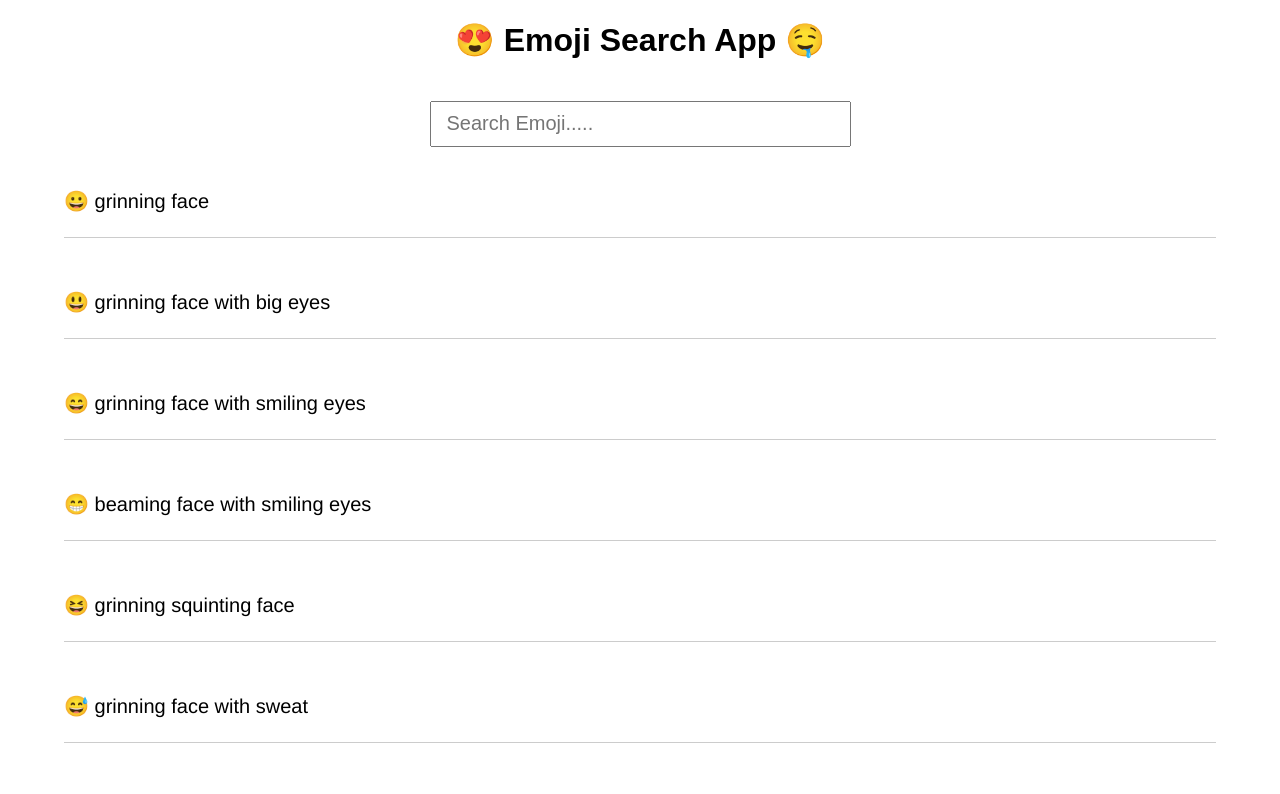
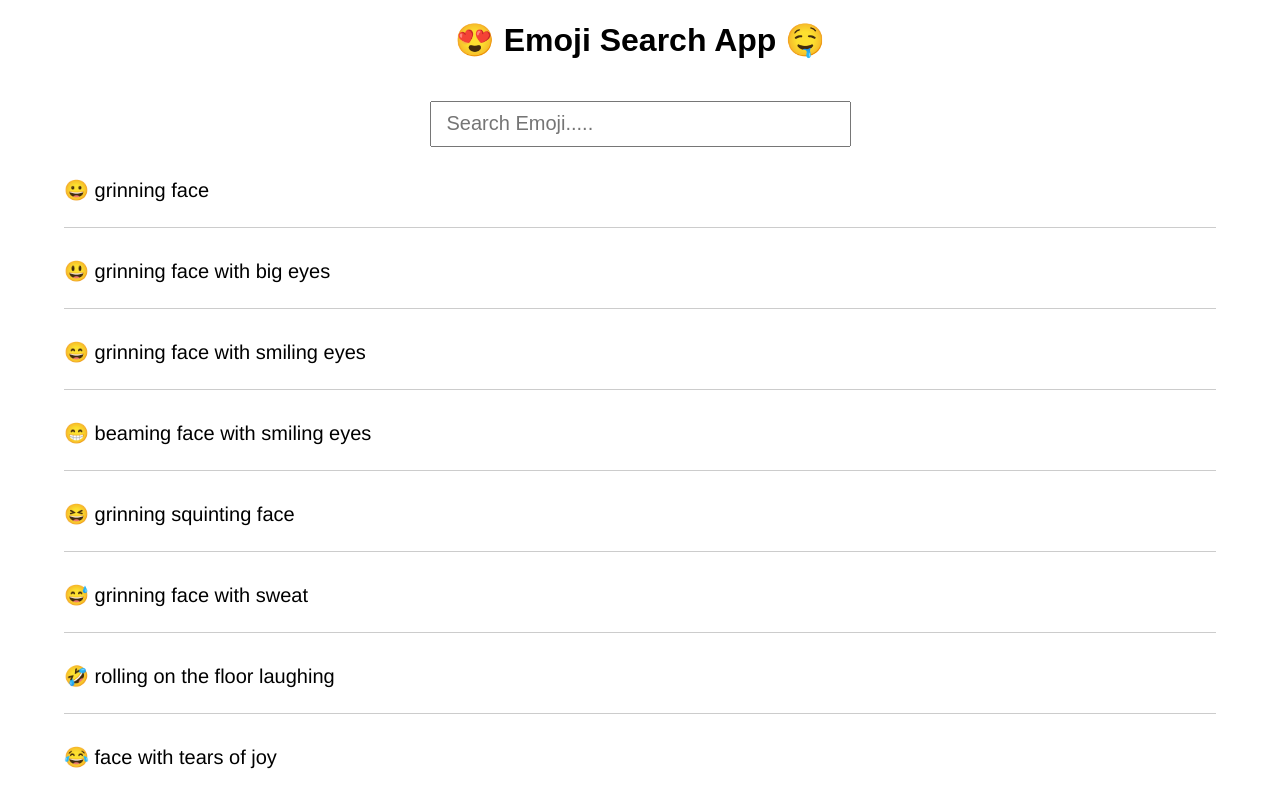
Before and after one commit to PayalSasmal10/emoji-search, a React (Create React App) app: page / in a window 1280 px wide. Shown: the top 794 px of the page. Built offline with nearby package versions, Linux system fonts and the light colour scheme.

Commit message:
copy to clipboard copied part worked

```diff
--- a/src/App.css
+++ b/src/App.css
@@ -17,7 +17,7 @@
 
 .emojiRow {
   border-bottom: 1px solid #ccc;
-  margin: 30px;
+  margin: 20px;
   height: 5vh;
   width: 90vw;
   position: relative;
@@ -27,7 +27,7 @@
 
 .emojiRow .description {
   position: relative;
-  top: -8px;
+  top: -9px;
   font-size: 20px;
 }
 
@@ -36,9 +36,9 @@
   position: relative;
   top: -20px;
   right: 8px;
-  color: #ccc;
+  color: #a59fa5;
   display: none;
-  border: 0.001px solid;
+  border: 1px;
 }
 
 .emojiRow:hover .info{
--- a/src/App.js
+++ b/src/App.js
@@ -18,7 +18,7 @@ function App() {
     console.log("I am working");
     setTimeout(() => {
       setIsCopied(false);
-    }, 1000);
+    }, 2000);
   };
 
   return (
@@ -42,18 +42,18 @@ function App() {
         }
       }).map((val, key) => {
         return (
-          <React.Fragment>
+          <CopyToClipboard text={val.emoji} onCopy={copyTextHandler}>
             <div className="emojiRow">
               <span className="description">
                 {val.emoji} {val.description}
               </span>
-              <CopyToClipboard text={val.emoji} onCopy={copyTextHandler}>
+
                 <span className='info'>
                   {!isCopied ? 'Click to copy emoji': 'Copied'}
+                  {/* {isCopied ? "Copied" : ""} */}
                 </span>
-              </CopyToClipboard>
             </div>
-          </React.Fragment>
+          </CopyToClipboard>
         );
       })}
     </div>
```
